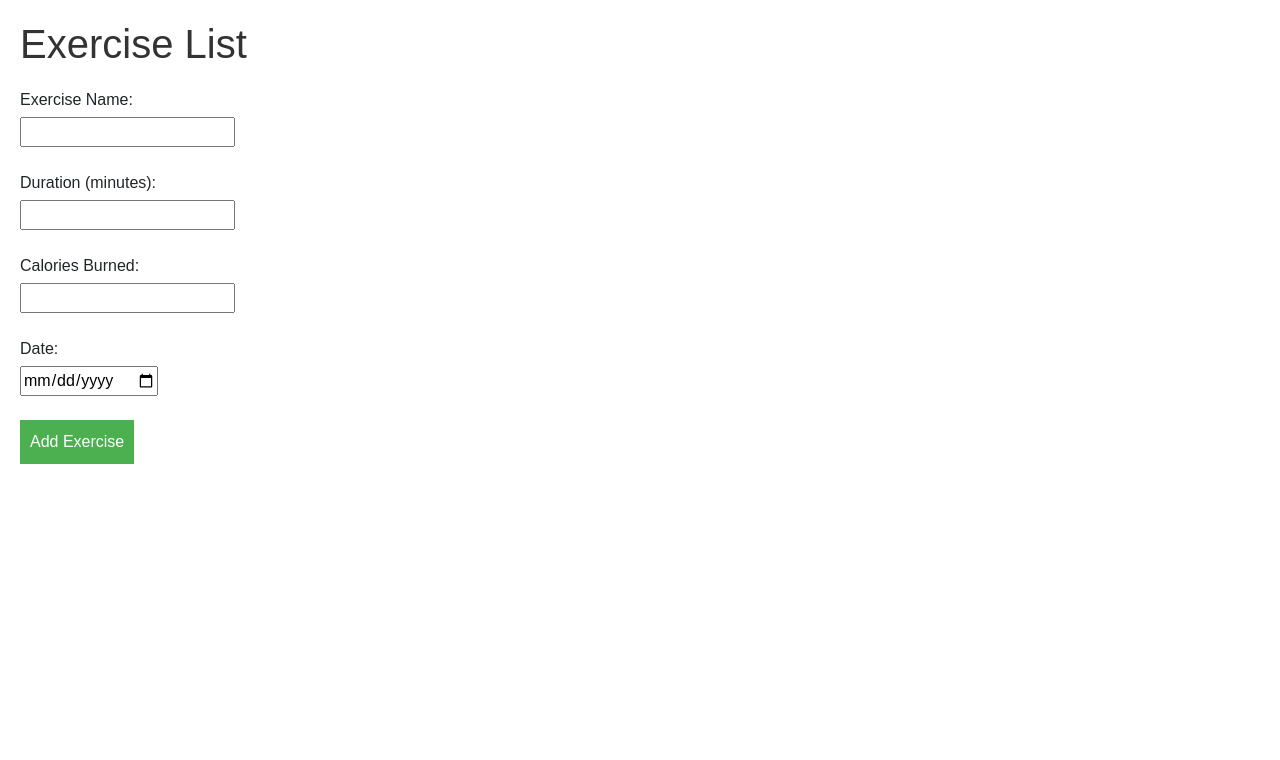
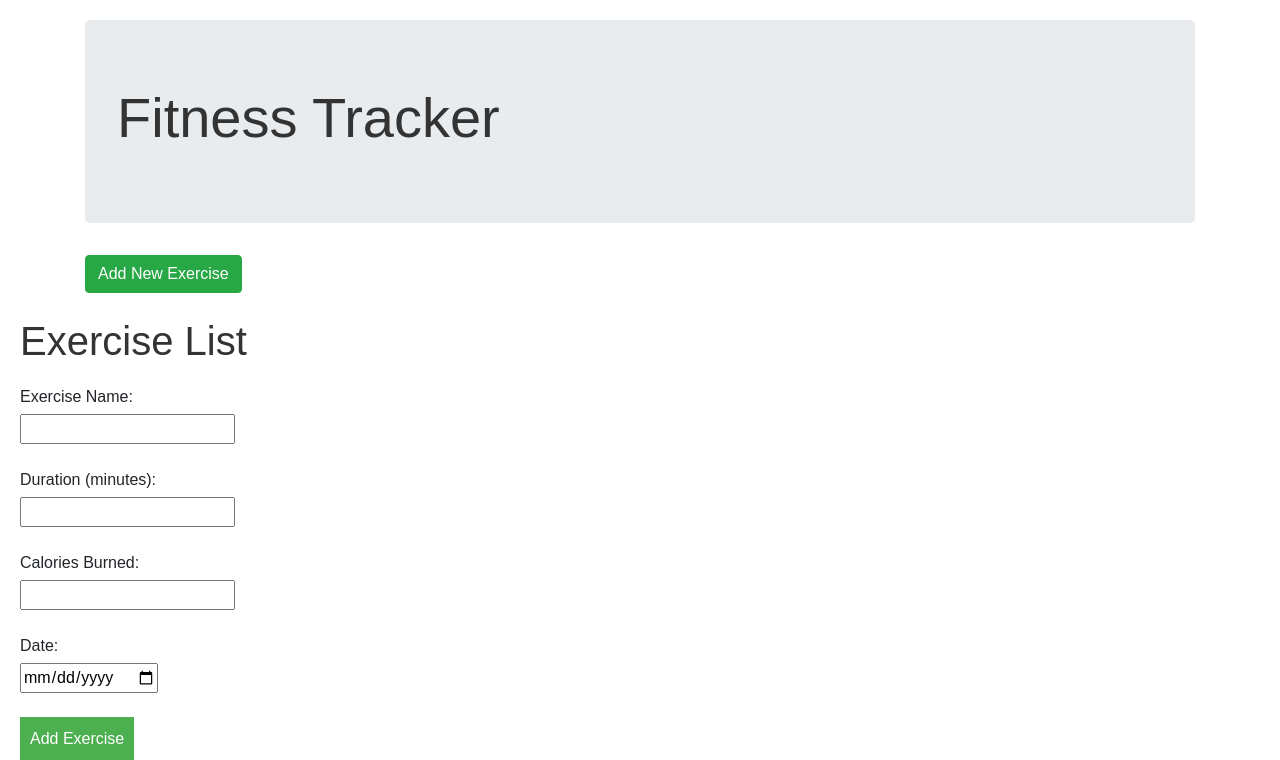
Before and after one commit to ashokurri/CA_Programming_Information_Systems, a Django app: page / in a window 1280 px wide. Shown: the top 760 px of the page. Run offline with Django 4.2, Linux system fonts and the light colour scheme; data that the repository does not hold is empty; some libraries are stand-ins or nearby versions.

Commit message:
added add new exercise section
added add new exercise section on hom epage

```diff
--- a/fitness_tracker_project/fitness_tracker_app/templates/exercise_list.html
+++ b/fitness_tracker_project/fitness_tracker_app/templates/exercise_list.html
@@ -48,6 +48,22 @@
     <script src="../JS/fitness_tracker.js"></script>
 </head>
 <body>
+    <div class="container">
+        <div class="jumbotron">
+            <h1 class="display-4">Fitness Tracker</h1>
+        </div>
+
+        <button class="btn btn-success" data-toggle="modal" data-target="#addExerciseModal">Add New Exercise</button>
+
+        <ul id="exercise-list" class="mt-4">
+
+        </ul>
+    </div>
+
+
+
+
+
     <h1>Exercise List</h1>
     <ul id="exercise-list">
 
```
